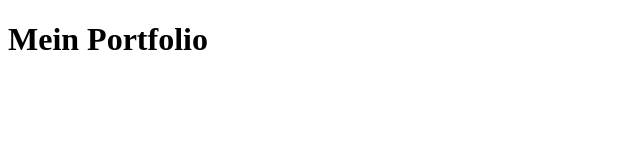
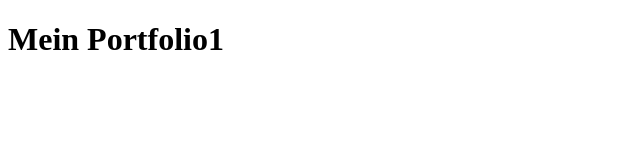
Before and after one commit to EnricoSchaak/EnricoSchaak.github.io, a plain HTML site: page index.html in a window 1280 px wide. Shown: the full height of the page, 0-640 px from the left. Drawn offline with Linux system fonts and the light colour scheme.

Commit message:
Header neu geändert

```diff
--- a/index.html
+++ b/index.html
@@ -6,6 +6,6 @@
     <title>Document</title>
 </head>
 <body>
-<h1>Mein Portfolio</h1>
+<h1>Mein Portfolio1</h1>
 </body>
 </html>
```
